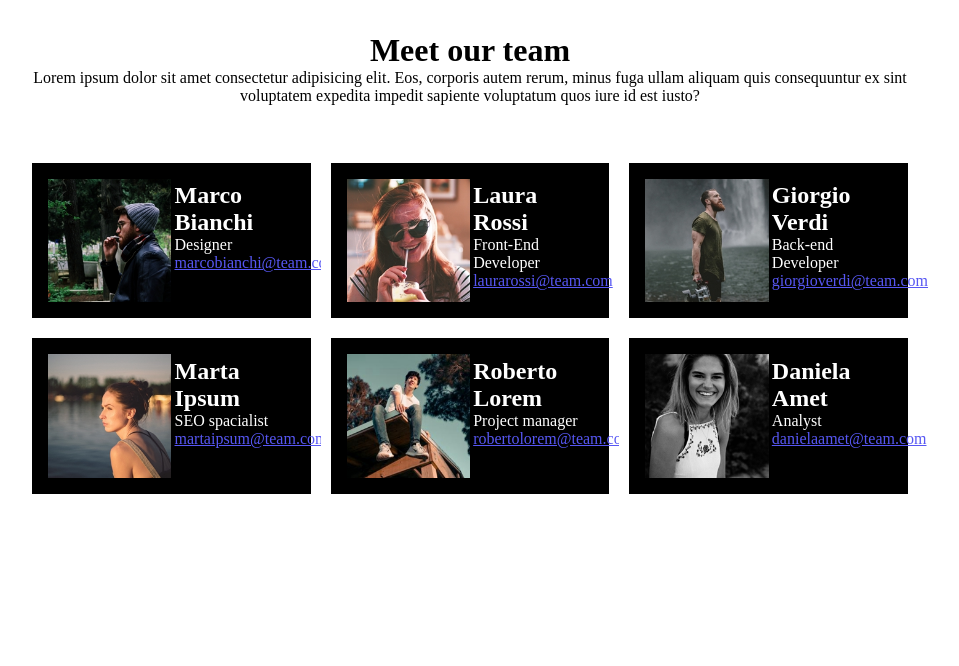
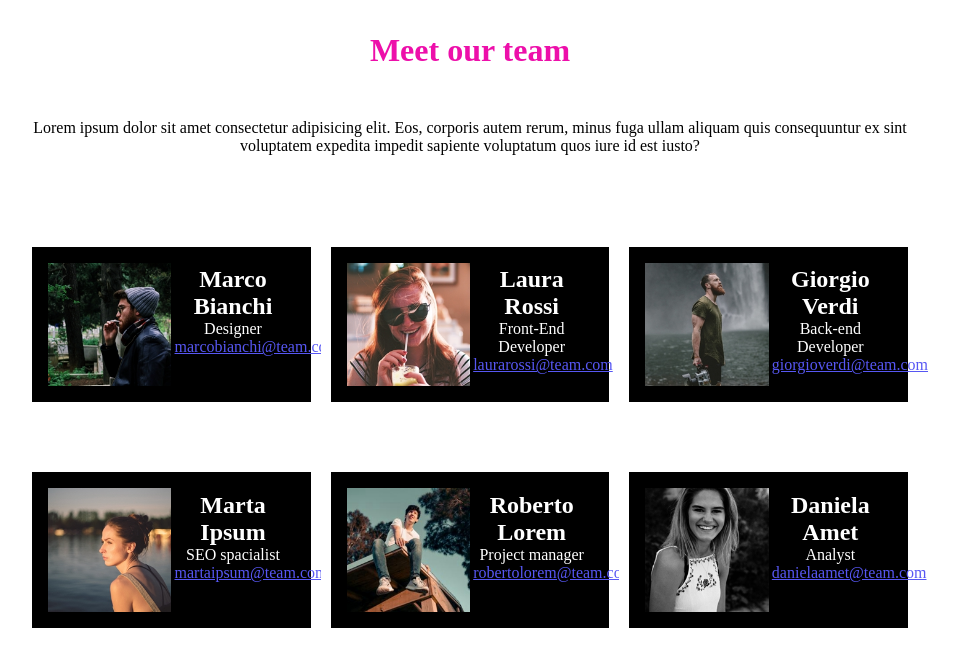
Before and after one commit to DeAngelisDev16/html-css-float-cards, a plain HTML site: page index.html in a window 1280 px wide. Shown: the whole page, without its empty margins (170-1129 px from the left). Drawn offline with Linux system fonts and the light colour scheme.

Commit message:
structure 2 commit

```diff
--- a/index.html
+++ b/index.html
@@ -10,11 +10,11 @@
 
 <body>
     <div class="container">
-        <div class="title">
+
             <h1>Meet our team</h1>
             <p>Lorem ipsum dolor sit amet consectetur adipisicing elit. Eos, corporis autem rerum, minus fuga ullam aliquam quis consequuntur ex sint voluptatem expedita impedit sapiente voluptatum quos iure id est iusto?</p>
 
-        </div>
+
 
 
         <div class="row">
--- a/style.css
+++ b/style.css
@@ -13,6 +13,7 @@
 .container{
     width: 70%;
     margin: 2rem auto;
+    text-align: center;
 
 
 }
@@ -24,15 +25,24 @@ img{
 
 }
 
-.title{
-    text-align: center;
+h1{
+    color: rgb(237, 15, 170);
 }
+
+
+
+h1 ~ p{
+    margin-top: 50px;
+}
+
+
 
 .col{
     background-color: white;
     float: left;
     width: calc(100% / 3);
     padding: 10px;
+    margin-top: 50px;
 }
 
 .card{
@@ -42,7 +52,7 @@ img{
 }
 
 .row{
-    padding-top: 3rem;
+    padding-top: 2rem;
 
 }
 
@@ -51,9 +61,7 @@ a{
     color:rgb(87, 87, 243)
 }
 
-.col_4{
-    margin: 1rem;
-}
+
 
 .card_text{
     width: calc(100% / 2);
```
